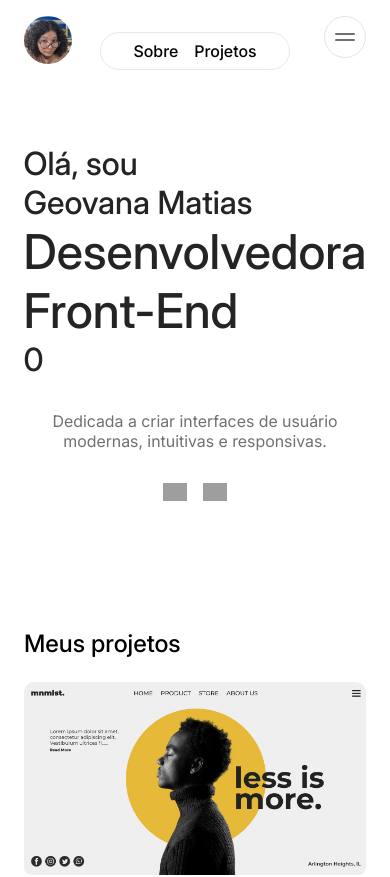
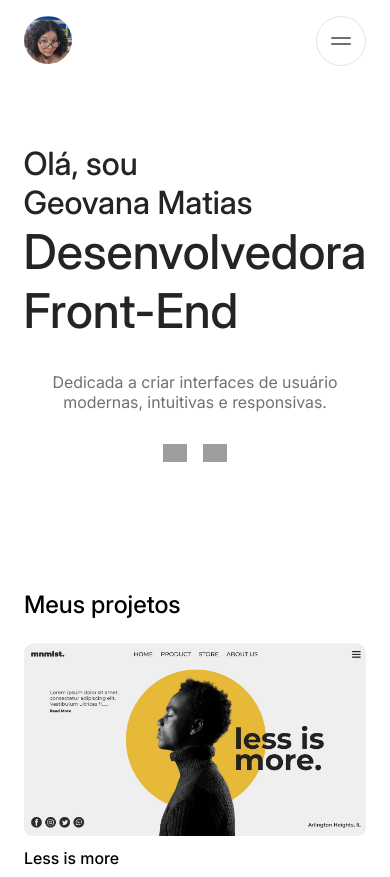
Before and after one commit to GeovanaMat/portfolio-pessoal, a React (Vite) app: page / in a window 390 px wide. Shown: the top 877 px of the page. Built offline with nearby package versions, Linux system fonts and the light colour scheme; grey boxes are pictures that could not be loaded.

Commit message:
path images fix

```diff
--- a/src/components/CardProject/CardProject.module.css
+++ b/src/components/CardProject/CardProject.module.css
@@ -17,6 +17,7 @@
 .img_containe{
     border-radius: 10px;
     overflow: hidden;
+    transition: all 0.3s ease;
 }
 .img_containe img{
     width: 100%;
--- a/src/components/MenuMobile/Menu.jsx
+++ b/src/components/MenuMobile/Menu.jsx
@@ -14,6 +14,13 @@ const Menu = () =>{
 
     return(
         <>
+
+        <div className={style.nav_container_desk}>
+        <div className={style.nav_items}>
+        <p>Sobre</p>
+        <p>Projetos</p>
+          </div>
+        </div>
         <div className={style.nav_container}>
 
         <div className={`${style.menu_btn} ${isOpen ? style.open : ''}`} id="menuBtn" onClick={toggleMenu}>
@@ -32,12 +39,6 @@ const Menu = () =>{
 
         </div>
 
-        <div className={style.nav_container_desk}>
-        <div className={style.nav_items}>
-        <p>Sobre</p>
-        <p>Projetos</p>
-          </div>
-        </div>
         </>
     )
 }
--- a/src/components/MenuMobile/Menu.module.css
+++ b/src/components/MenuMobile/Menu.module.css
@@ -10,7 +10,6 @@
         right: 0;
         margin-right: 1.5rem;
         margin-top: 1rem
-
     }
 
     .nav_container_desk{
@@ -32,13 +31,13 @@
       border-style: solid;
       border-color: var(--white);
       border-width: 1px;
+      margin: 1.5rem;
       padding: 0.5rem 2rem;
-
     }
 
     .menu_btn{
-        width: 2.5rem;
-        height: 2.5rem;
+        width: 3rem;
+        height: 3rem;
         background-color: white;
         border-color: rgb(227, 227, 227);
         border-style: solid;
@@ -105,10 +104,12 @@
         display: none;
     }
 
+}
 
-
-
-
+@media(max-width: 1000px){
+  .nav_container_desk{
+    display: none;
+  }
 }
 
 @keyframes fadeIn {
--- a/src/pages/Home/Home.jsx
+++ b/src/pages/Home/Home.jsx
@@ -1,24 +1,17 @@
 
 
-import { useState } from "react"
 import { CardProject } from "../../components"
 import style  from "./Home.module.css"
 const Home = () => {
-    const [number, setNumber] = useState(0);
 
-    const changeNumber = () => {
-        setNumber(number => number + 1);
-    }
     return(
         <>
         <div className={style.home_container} >
 
         <div className={style.banner_container}>
-            <h1 onClick={changeNumber}><span>Olá, sou </span>  <br  className={style.linha}></br>
+            <h1 ><span>Olá, sou </span>  <br  className={style.linha}></br>
                 Geovana Matias <br></br>
                 <span className={style.dev}>Desenvolvedora Front-End</span>
-                <br></br>
-                {number}
                 </h1>
             <p>Dedicada a criar interfaces de usuário modernas, intuitivas e responsivas.</p>
             <div className={style.social_container}>
```
